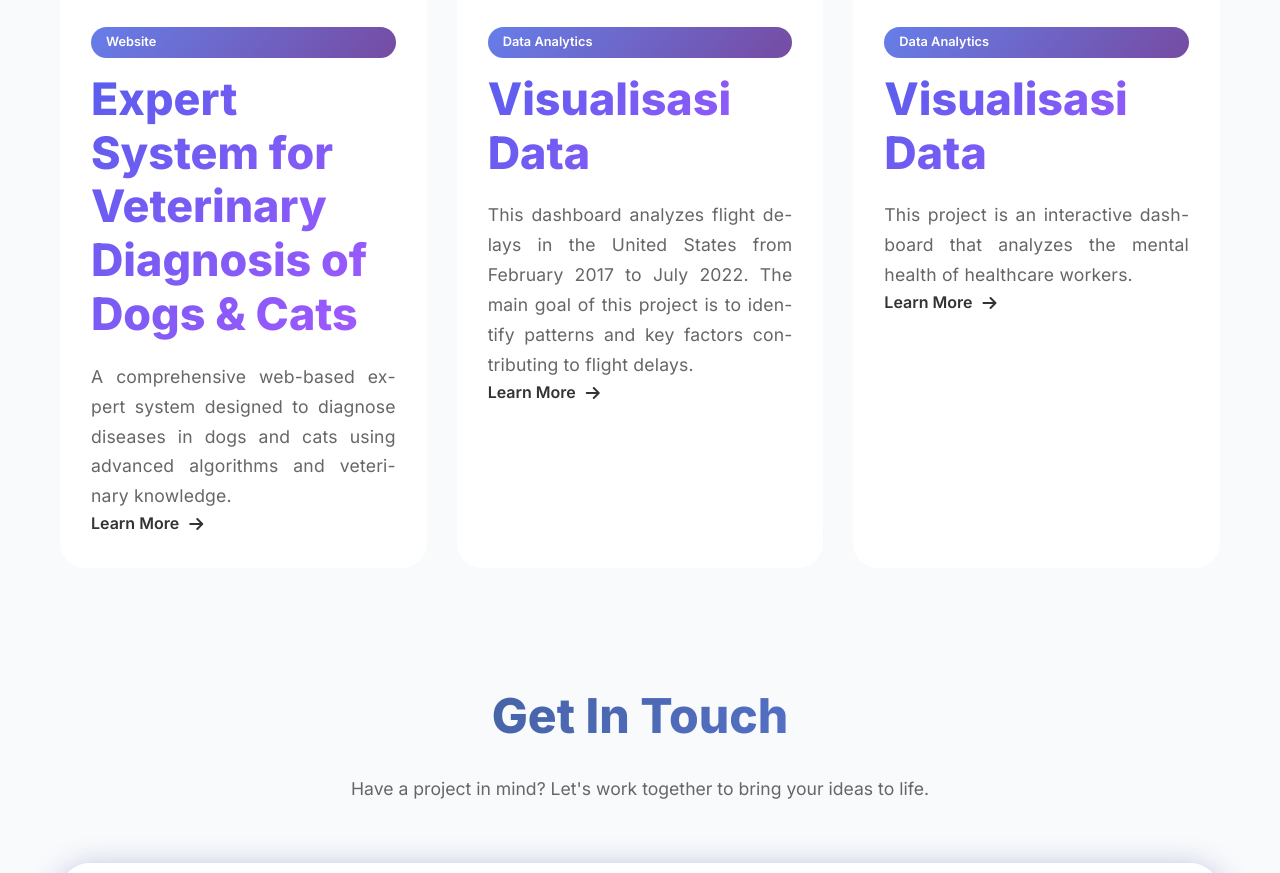
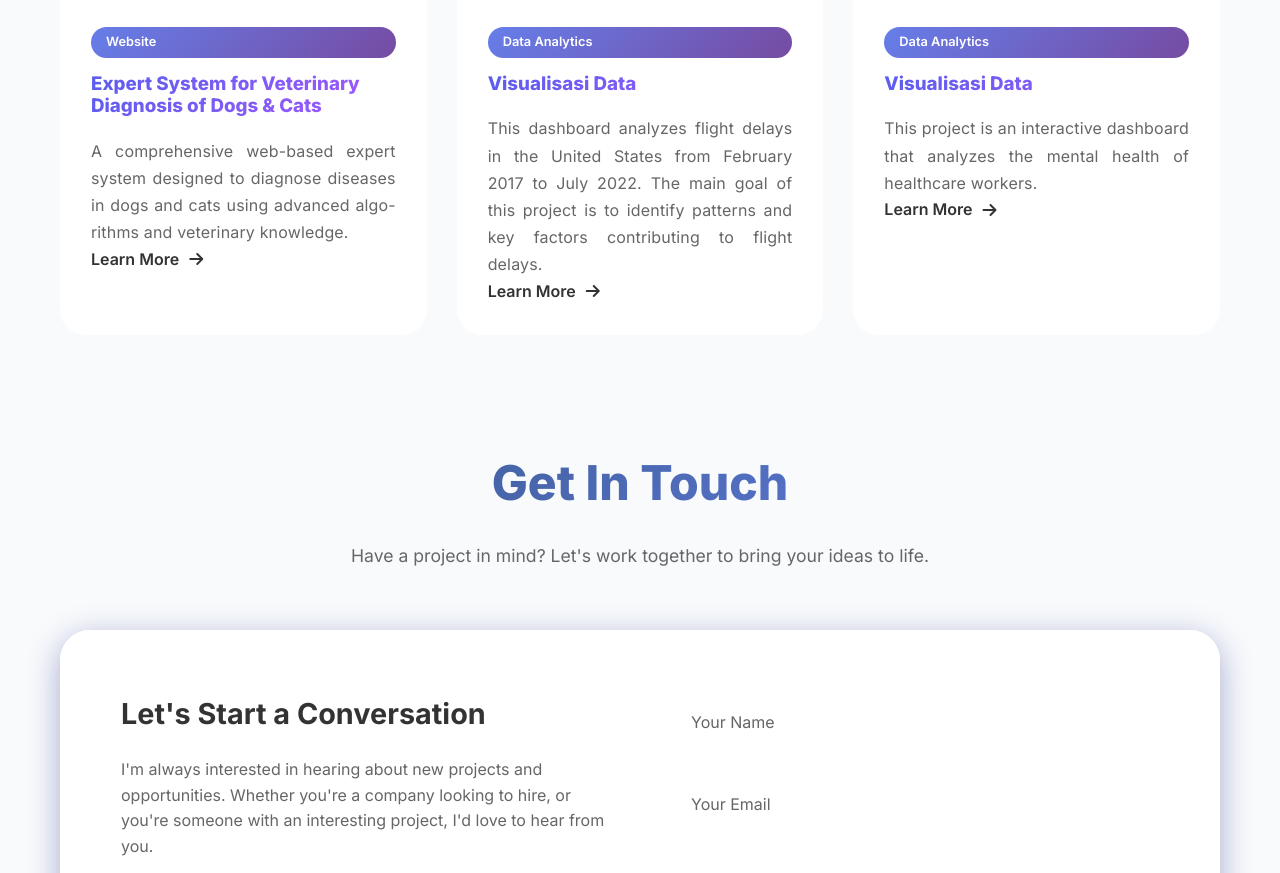
Before and after one commit to Rahakkiim/Portofolio, a plain HTML site: page index.html in a window 1280 px wide. Shown: the part 2246-3119 px from the top of the page. Drawn offline with nearby package versions, Linux system fonts and the light colour scheme.

Commit message:
style.css

```diff
--- a/style.css
+++ b/style.css
@@ -86,7 +86,7 @@ main {
 }
 
 .project-title {
-  font-size: clamp(1.8rem, 4vw, 2.8rem);
+  font-size: clamp(1.8rem, 4vw, 1 rem);
   font-weight: 800;
   margin-bottom: 20px;
   background: linear-gradient(135deg, #5a5eed, #a658ff);
@@ -101,7 +101,7 @@ main {
 }
 
 .project-description {
-  font-size: 1.1rem;
+  font-size: 1 rem;
   color: var(--text-muted);
   line-height: 1.7;
   max-width: 700px;
```
